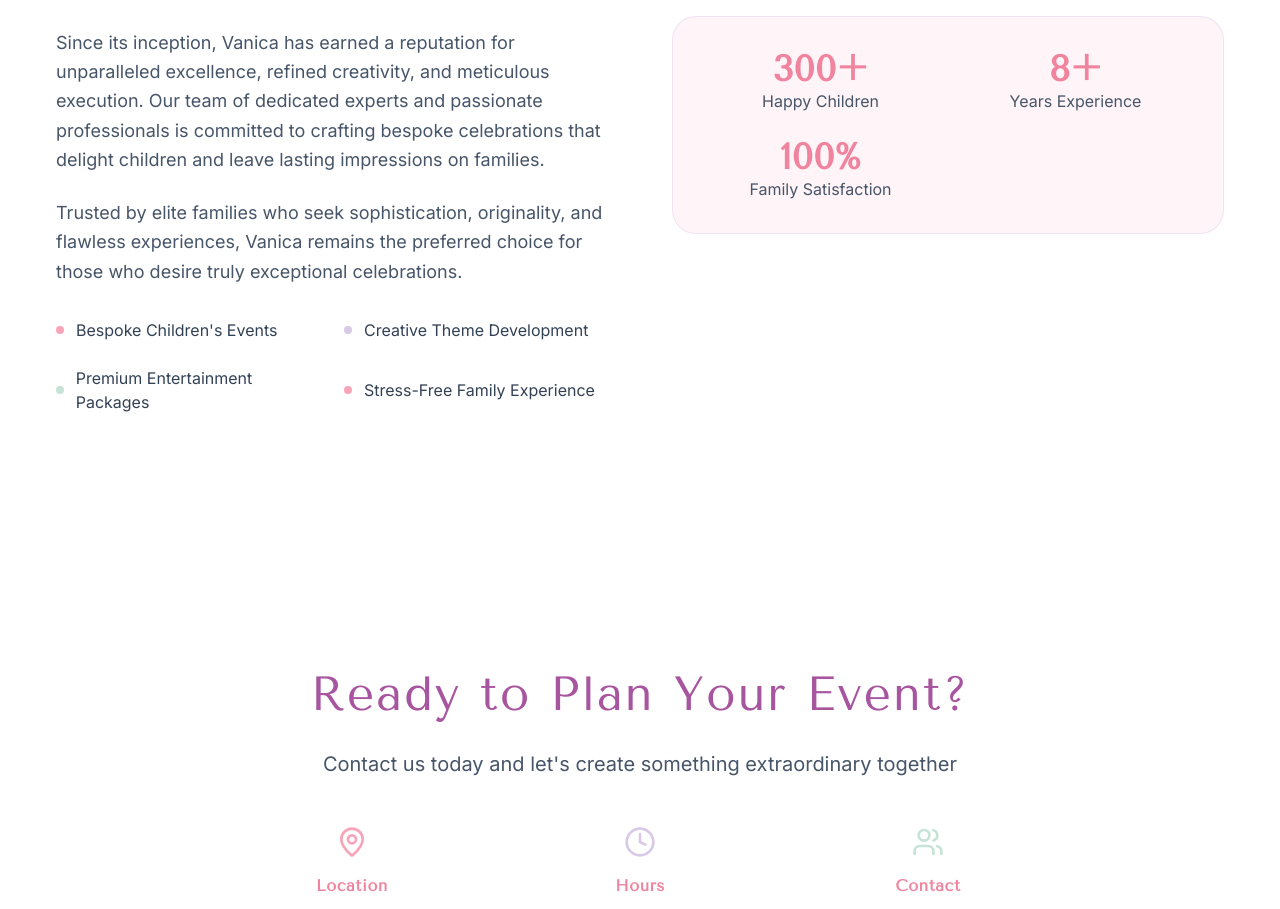
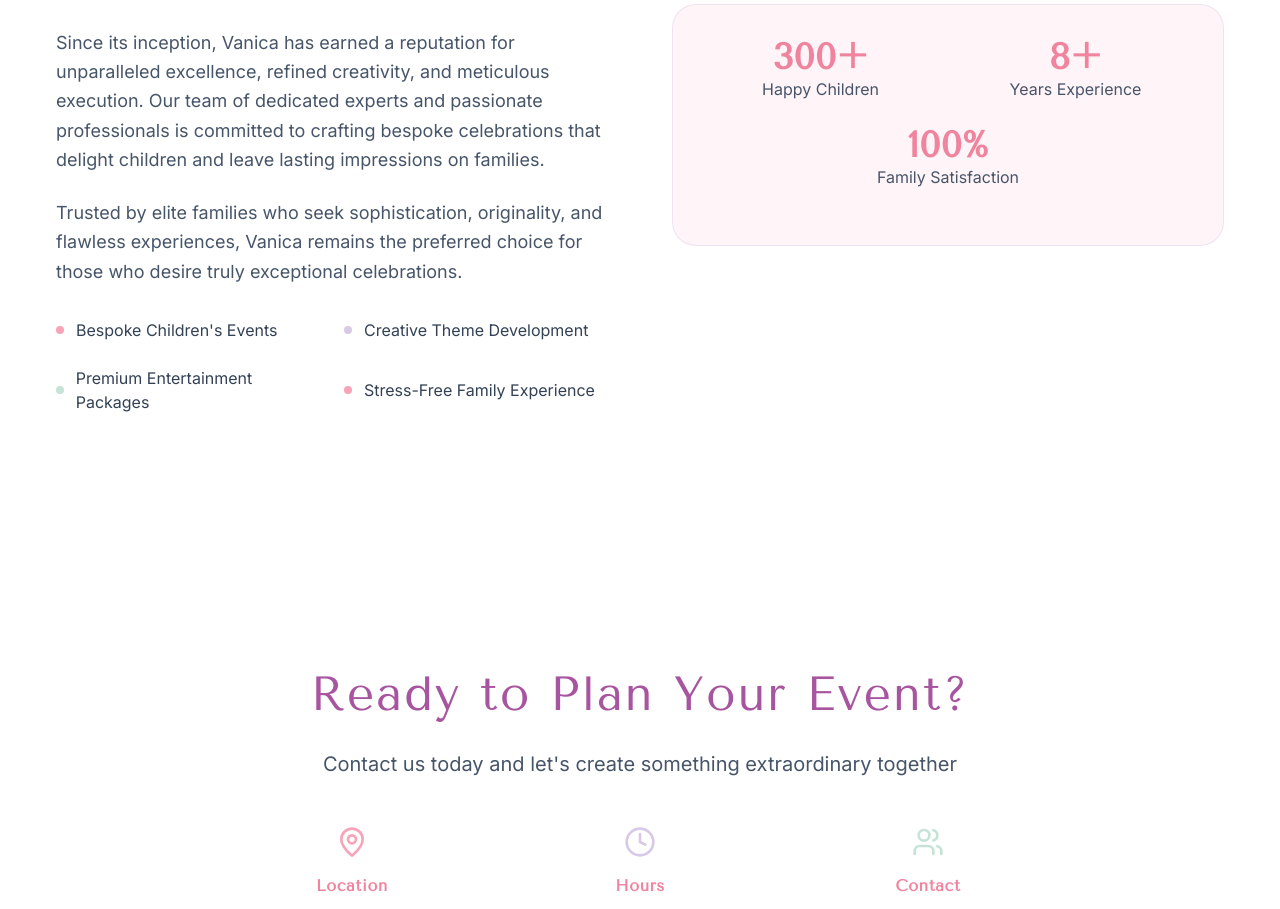
Before and after one commit to hsnatie2010/vanica, a React (Vite) app: page / in a window 1280 px wide. Shown: the part 1840-2749 px from the top of the page. Built offline with nearby package versions, Linux system fonts and the light colour scheme.

Commit message:
Update family satisfaction layout in HomePage

```diff
--- a/src/pages/HomePage.tsx
+++ b/src/pages/HomePage.tsx
@@ -428,7 +428,7 @@
                     <div className="text-4xl font-bold font-heading text-pink-600">8+</div>
                     <div className="text-slate-600">Years Experience</div>
                   </div>
-                  <div>
+                  <div className="col-start-1 col-end-3">
                     <div className="text-4xl font-bold font-heading text-pink-600">100%</div>
                     <div className="text-slate-600">Family Satisfaction</div>
                   </div>
```
